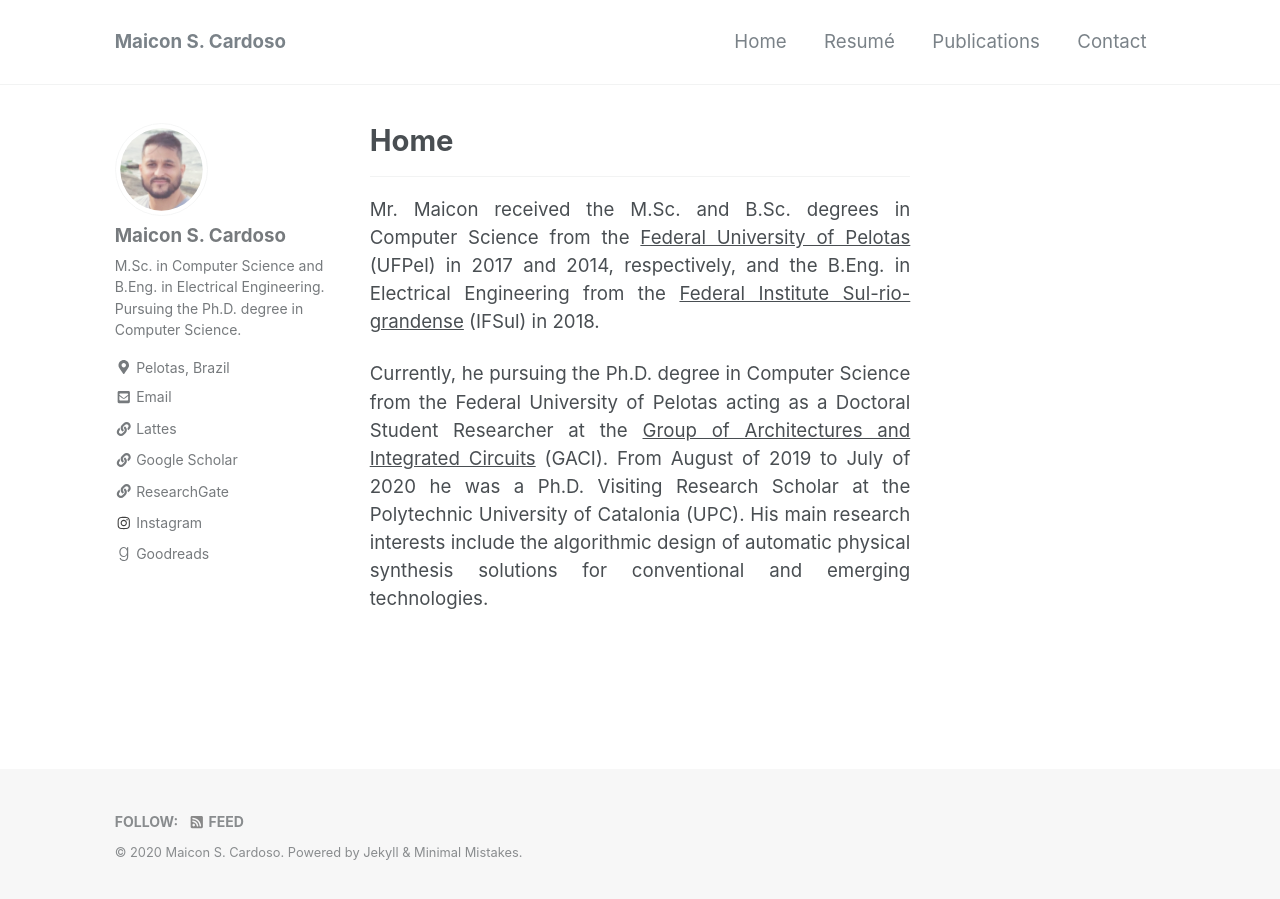
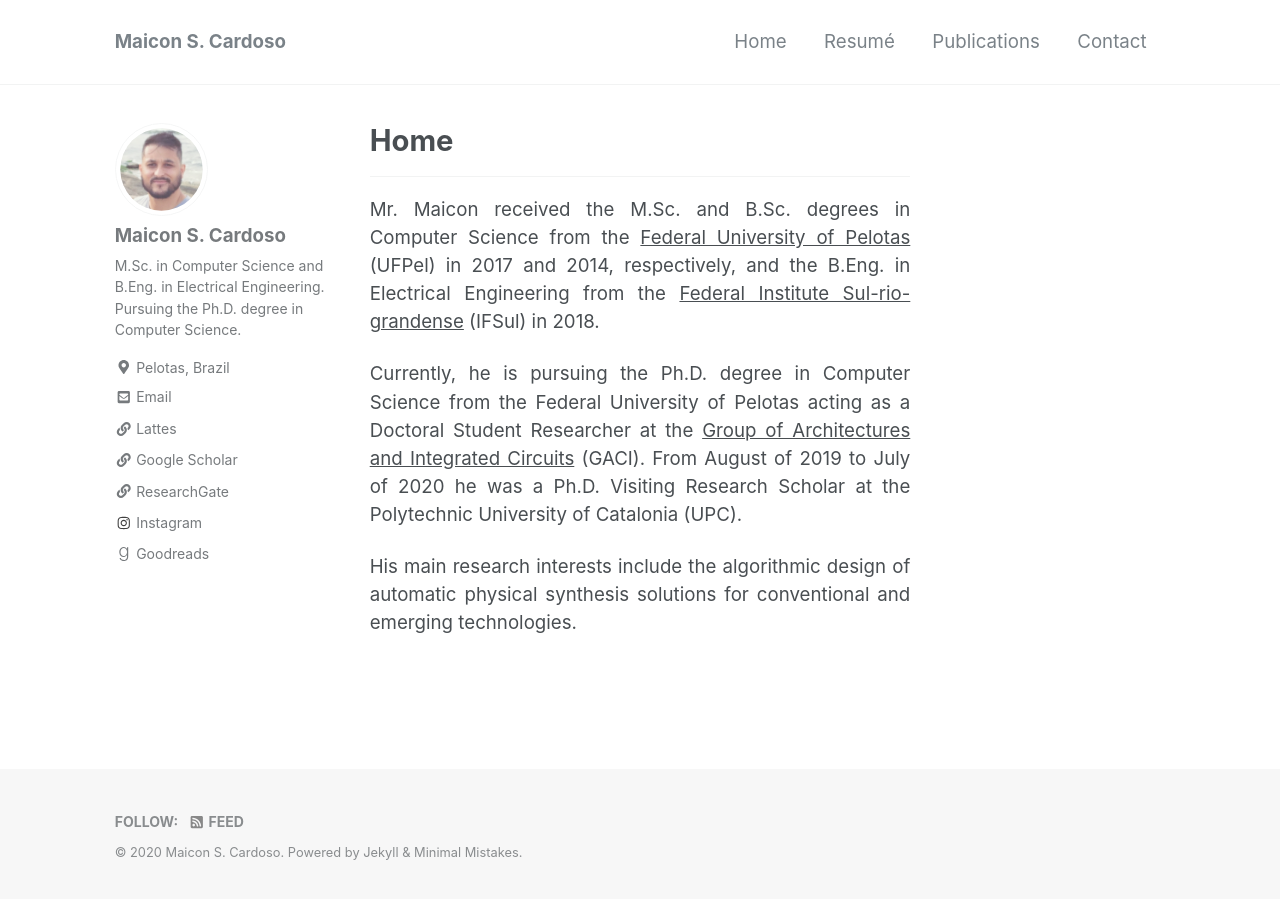
Before and after one commit to maiconsc/me, a Jekyll site: the page built from index.MD, in a window 1280 px wide. Built offline with Jekyll 4.4.1, drawn with Linux system fonts in a browser that asks for light colours; nearby versions of some CDN libraries; our own code applies the rules of GitHub Pages for plain Markdown files.

Commit message:
Update index.MD
typo fixing.

```diff
--- a/index.MD
+++ b/index.MD
@@ -11,5 +11,8 @@ author_profile: true
 Mr. Maicon received the M.Sc. and B.Sc. degrees in Computer Science from the [Federal University of Pelotas](https://ufpel.edu.br){:target="\_blank"} (UFPel) in 2017 and 2014, respectively, and the B.Eng. in Electrical Engineering from the [Federal Institute Sul-rio-grandense](https://ifsul.edu.br){:target="\_blank"} (IFSul) in 2018.
 {: .text-justify}
 
-Currently, he pursuing the Ph.D. degree in Computer Science from the Federal University of Pelotas acting as a Doctoral Student Researcher at the [Group of Architectures and Integrated Circuits](https://wp.ufpel.edu.br/gaci/){:target="\_blank"} (GACI). From August of 2019 to July of 2020 he was a Ph.D. Visiting Research Scholar at the Polytechnic University of Catalonia (UPC). His main research interests include the algorithmic design of automatic physical synthesis solutions for conventional and emerging technologies.
+Currently, he is pursuing the Ph.D. degree in Computer Science from the Federal University of Pelotas acting as a Doctoral Student Researcher at the [Group of Architectures and Integrated Circuits](https://wp.ufpel.edu.br/gaci/){:target="\_blank"} (GACI). From August of 2019 to July of 2020 he was a Ph.D. Visiting Research Scholar at the Polytechnic University of Catalonia (UPC).
 {: .text-justify}
+
+His main research interests include the algorithmic design of automatic physical synthesis solutions for conventional and emerging technologies.
+{: .text-justify}
```
